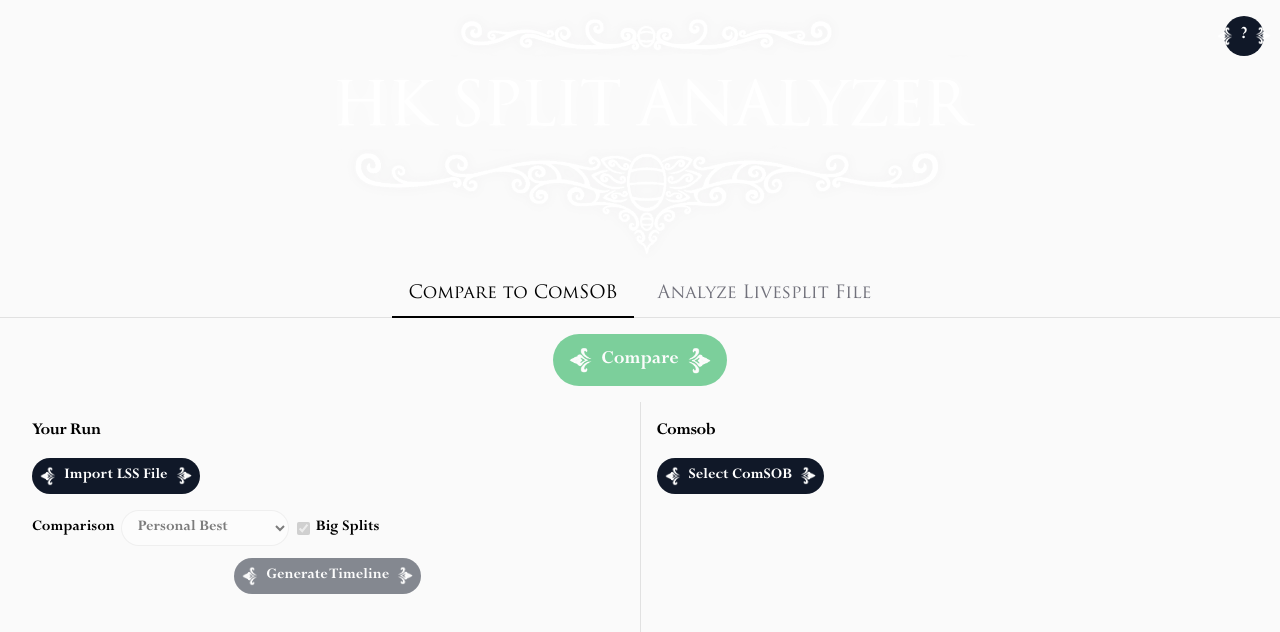
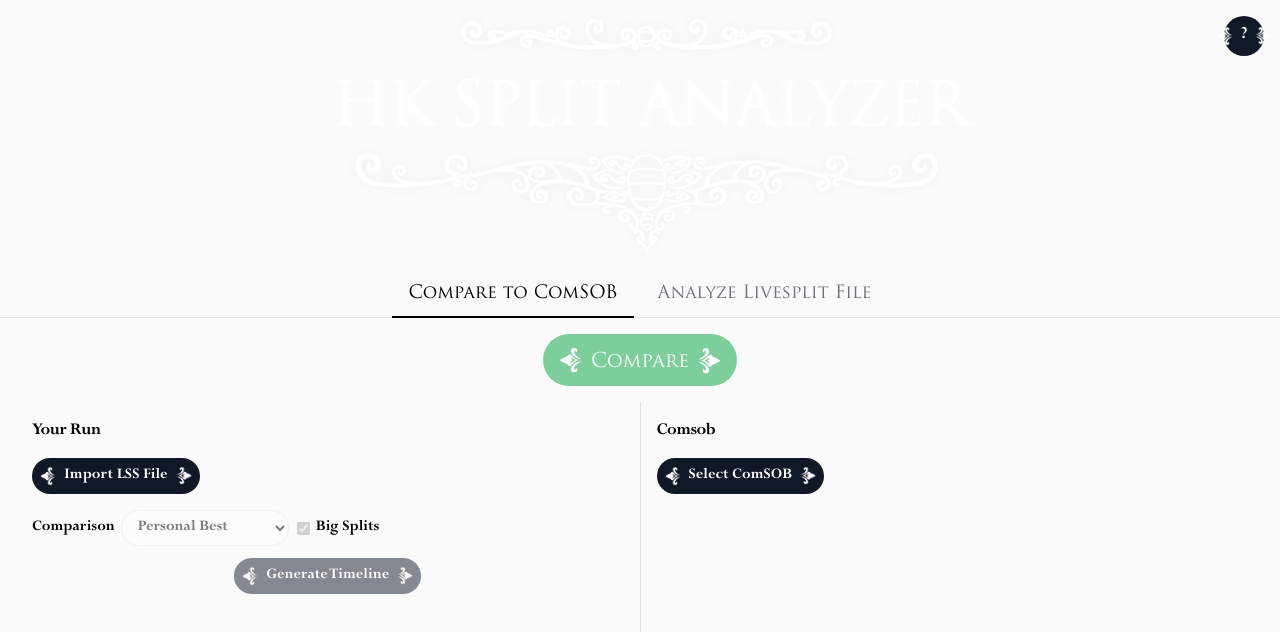
Before and after one commit to briank1727/hksplitanalyzer, a Next.js app: page / in a window 1280 px wide. Shown: the top 632 px of the page. Built offline with nearby package versions, Linux system fonts and the light colour scheme.

Commit message:
Made Large Buttons have Trajan

```diff
--- a/components/Button.tsx
+++ b/components/Button.tsx
@@ -21,7 +21,7 @@ const variantStyles: Record<Variant, string> = {
 const sizeStyles: Record<Size, string> = {
   sm: "h-9 px-2 text-base",
   md: "h-11 px-3 text-lg",
-  lg: "h-13 px-4 text-xl",
+  lg: "h-13 px-4 text-xl font-[family-name:var(--font-trajan)]",
 };
 
 const embellishmentSize: Record<Size, number> = {
@@ -53,7 +53,9 @@ export default function Button({
         height={imgSize}
         className="shrink-0"
       />
-      {children}
+      <span className={size === "lg" ? "translate-y-0.5" : undefined}>
+        {children}
+      </span>
       <Image
         src="/button_embelishment.png"
         alt=""
```
